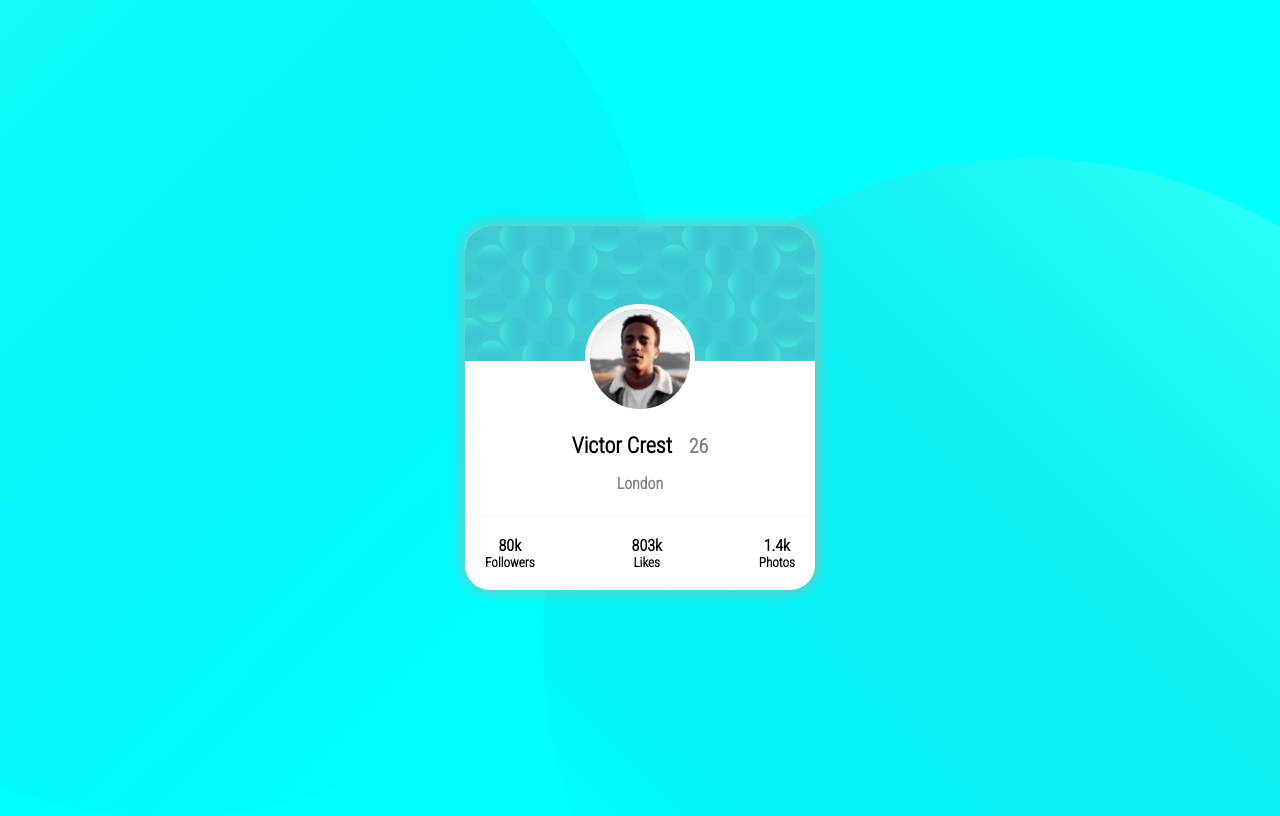
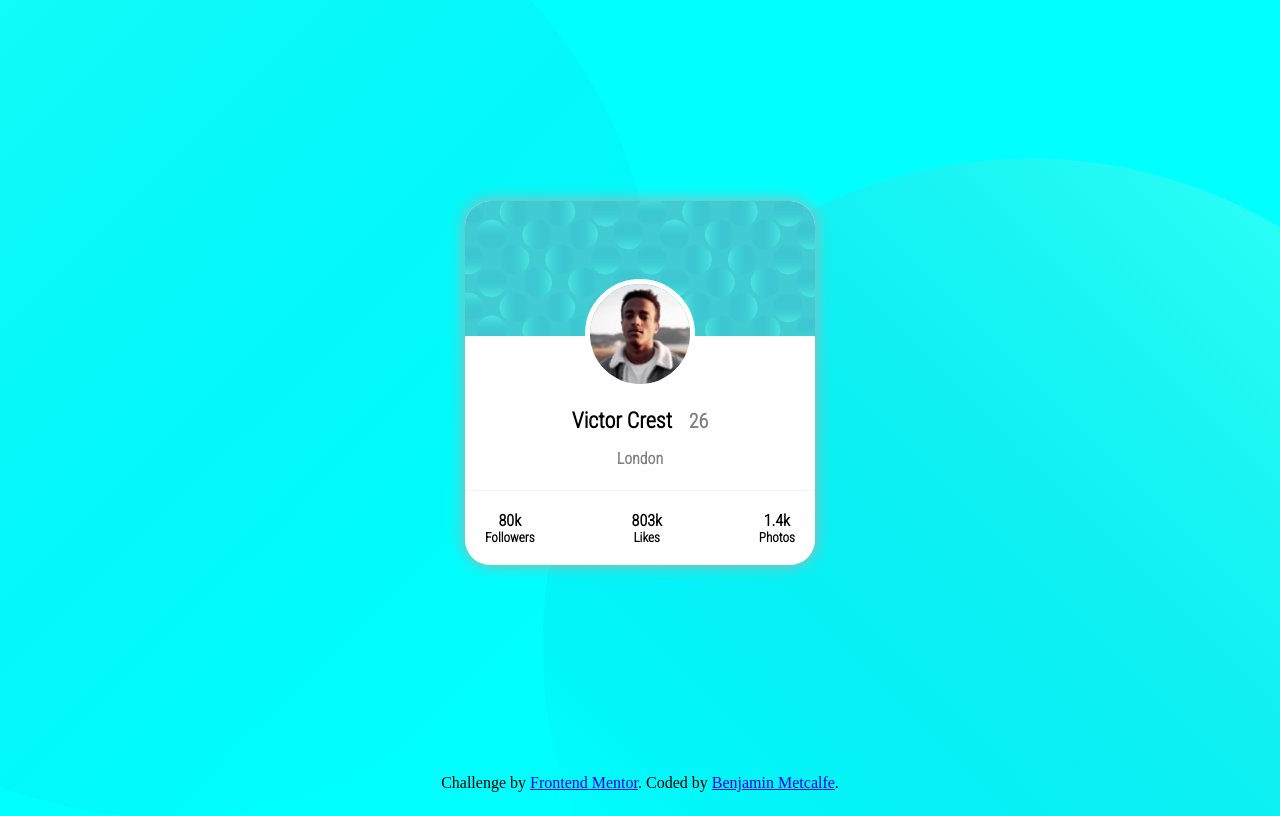
Before and after one commit to ProcrastinatingEntrepreneur/profile-card-component-main, a plain HTML site: page index.html in a window 1280 px wide. Drawn offline with Linux system fonts and the light colour scheme.

Commit message:
Addedd attribution

```diff
--- a/index.html
+++ b/index.html
@@ -48,9 +48,9 @@
     </div>
   </section>
 
-    <div class="attribution">
-        <!--<p>Challenge by <a href="https://www.frontendmentor.io?ref=challenge" target="_blank">Frontend Mentor</a>.
-          Coded by <a href="#">Your Name Here</a>.</p> -->
-    </div>
+  <div class="attribution">
+      <p>Challenge by <a href="https://www.frontendmentor.io?ref=challenge" target="_blank">Frontend Mentor</a>.
+      Coded by <a href="#">Benjamin Metcalfe</a>.</p>
+  </div>
 </body>
 </html>
--- a/styles.css
+++ b/styles.css
@@ -4,6 +4,7 @@ body {
         background-color: cyan;
         display: flex;
         justify-content: center;
+        flex-direction: column;
         align-items: center;
         height: 100vh;
         background-image: url('images/bg-pattern-top.svg'),url('images/bg-pattern-bottom.svg');
```
